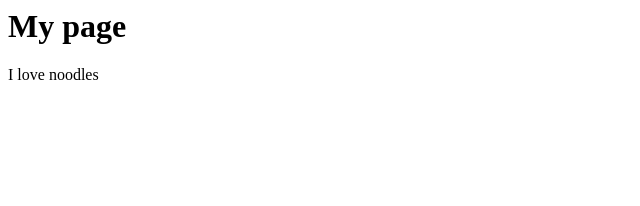
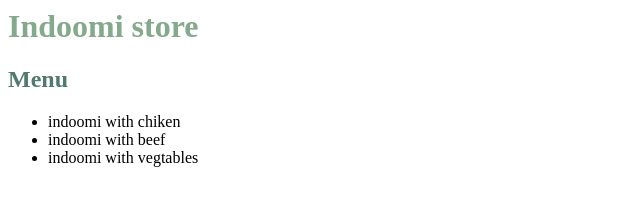
Before and after one commit to aa100851/pages, a plain HTML site: page index.html in a window 1280 px wide. Shown: the whole page, without its empty margins (0-640 px from the left). Drawn offline with Linux system fonts and the light colour scheme.

Commit message:
Update index.html

```diff
--- a/index.html
+++ b/index.html
@@ -1,14 +1,30 @@
 <html>
 <head>
-  <title> Aseel</title>
+<style>  h1 { color:rgb(132, 169, 140)}
+ h2 { color:rgb(82, 121, 111)}
+
+</style>
+ <title> Reasturant</title>
 </head>
 <body>
-  <h1> My page </h1>
-  <p> I love noodles
+
+<h1>
+Indoomi store
+ </h1>
+<h2>
+Menu
+</h2>
+<p>
+
+<ul>
+<li> indoomi with chiken </li>
+<li> indoomi with beef</li>
+<li> indoomi with vegtables</li>
+
+</p>
 
 
-  </p>
 
-  </h1>
+
 </body>
 </html>
```
